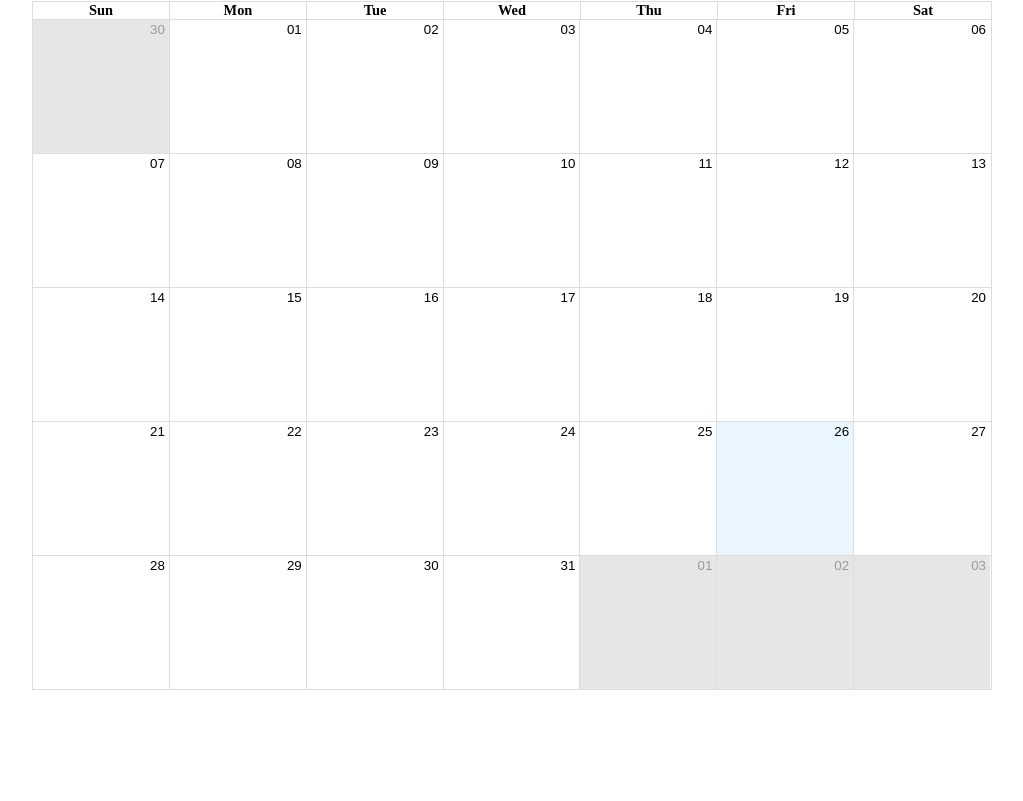
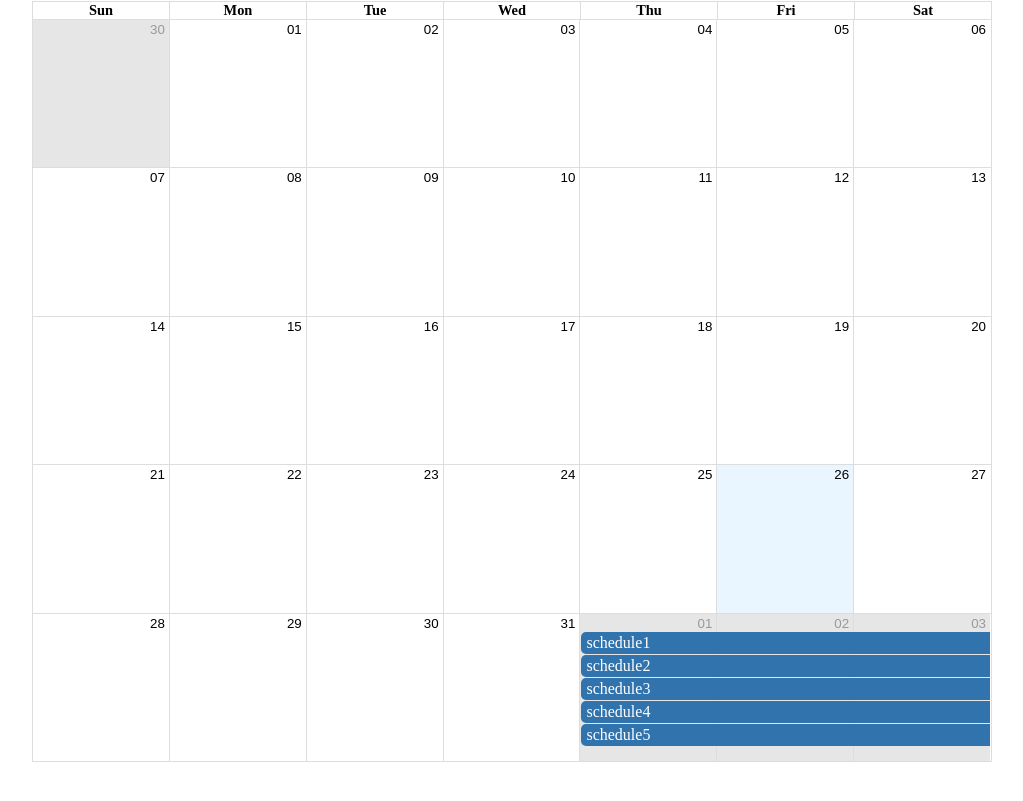
Before and after one commit to in-u-in/in-u-in_Frontend, a React (Vite) app: page /calendar in a window 1280 px wide. Shown: the part 257-1058 px from the top of the page, without its empty margins (128-1151 px from the left). Before the commit the page ends 1011 px from the top, so only its background shows below. Built offline with nearby package versions, Linux system fonts and the light colour scheme.

Commit message:
feat: 날짜 클릭시 날짜에 해당하는 이벤트 불러오는 기능 하는 중

```diff
--- /dev/null
+++ b/src/Modal.jsx
@@ -0,0 +1,10 @@
+import styles from '../src/styles/calendar.module.css';
+
+export default function Modal() {
+  return (
+    <div className={styles.ModalContainer}>
+      {date}
+      {event}
+    </div>
+  );
+}
--- a/src/Toolbar.jsx
+++ b/src/Toolbar.jsx
@@ -1,3 +1,4 @@
+//Calendar 헤더
 export default function Toolbar(toolbar) {
   const { date } = toolbar;
 
--- a/src/calendar.jsx
+++ b/src/calendar.jsx
@@ -4,17 +4,51 @@ import moment from 'moment'; //시간관리 라이브러리
 import styles from '../src/styles/calendar.module.css';
 import 'react-big-calendar/lib/css/react-big-calendar.css';
 import Toolbar from './Toolbar';
+import useModal from './useModal';
+import Modal from './Modal';
 
 export default function CalendarPage() {
   const localizer = momentLocalizer(moment); //현재 시간
   const allViews = ['month']; //선택 가능한 캘린더 종류
+  const { isOpen, closeModal, openModal } = useModal();
+  const [selectedDate, setSelectedDate] = useState('');
+  const [selectedEvent, setSelectedEvent] = useState([]);
   //조회한 스케줄 담을 state
   const [events, setEvents] = useState([
     {
-      id: '',
-      start: '',
-      end: '',
-      title: '',
+      start: '2024-08-01T12:00:00',
+      end: '2024-08-05T12:00:00',
+      title: 'schedule1',
+      calendarType: 0,
+    },
+    {
+      start: '2024-08-01T12:00:00',
+      end: '2024-08-05T12:00:00',
+      title: 'schedule2',
+      calendarType: 0,
+    },
+    {
+      start: '2024-08-01T12:00:00',
+      end: '2024-08-05T12:00:00',
+      title: 'schedule3',
+      calendarType: 0,
+    },
+    {
+      start: '2024-08-01T12:00:00',
+      end: '2024-08-05T12:00:00',
+      title: 'schedule4',
+      calendarType: 0,
+    },
+    {
+      start: '2024-08-01T12:00:00',
+      end: '2024-08-05T12:00:00',
+      title: 'schedule5',
+      calendarType: 0,
+    },
+    {
+      start: '2024-08-10T00:00:00',
+      end: '2024-08-10T12:00:00',
+      title: 'schedule3',
       calendarType: 0,
     },
   ]);
@@ -26,9 +60,23 @@ export default function CalendarPage() {
     calendarType: data.calendarType,
   }));
 
+  const handleSelectSlot = ({ start }) => {
+    const selectedDate = moment(start);
+    const eventsOnSelectedDate = events.filter((event) => {
+      //event 체크
+      const startTime = moment(event.start).startOf('day'); //00:00:00로
+      const endTime = moment(event.end).endOf('day'); //23:59:49로
+      return selectedDate.isBetween(startTime, endTime);
+    });
+    setSelectedDate(selectedDate);
+    setSelectedEvent(eventsOnSelectedDate);
+    onclick(openModal());
+  };
+
   return (
     <div className={styles.Container}>
       <div className={styles.Title}>인터뷰 캘린더</div>
+      <div className={styles.Calendars}>
         <div className={styles.Calendar}>
           <Calendar
             selectable //날짜 드래그해서 영역지정 가능
@@ -40,11 +88,14 @@ export default function CalendarPage() {
             startAccessor='start'
             endAccessor='end'
             titleAccessor='title'
+            onSelectSlot={handleSelectSlot}
             components={{
               toolbar: Toolbar,
             }}
           />
         </div>
+        {isOpen ? <Modal /> : <></>}
+      </div>
     </div>
   );
 }
--- a/src/styles/calendar.module.css
+++ b/src/styles/calendar.module.css
@@ -7,12 +7,26 @@
   gap: 50px;
 }
 
+.ModalContainer {
+  width: 300px;
+  height: 718px;
+  border: 1px solid lightgray;
+}
+
 .Title {
   font-size: 38px;
   font-weight: 600;
 }
 
+.Calendars {
+  height: 790px;
+  display: flex;
+  flex-direction: row;
+  align-items: end;
+  gap: 10px;
+}
+
 .Calendar {
-  height: 718px;
+  height: 100%;
   width: 960px;
 }
--- /dev/null
+++ b/src/useModal.js
@@ -0,0 +1,18 @@
+import { useState } from 'react';
+
+export default function useModal() {
+  const [isOpen, setIsOpen] = useState(false);
+
+  const openModal = () => {
+    setIsOpen(true);
+  };
+  const closeModal = () => {
+    setIsOpen(false);
+  };
+
+  return {
+    isOpen,
+    openModal,
+    closeModal,
+  };
+}
```
Lines whose indentation alone changed are shown as unchanged.
